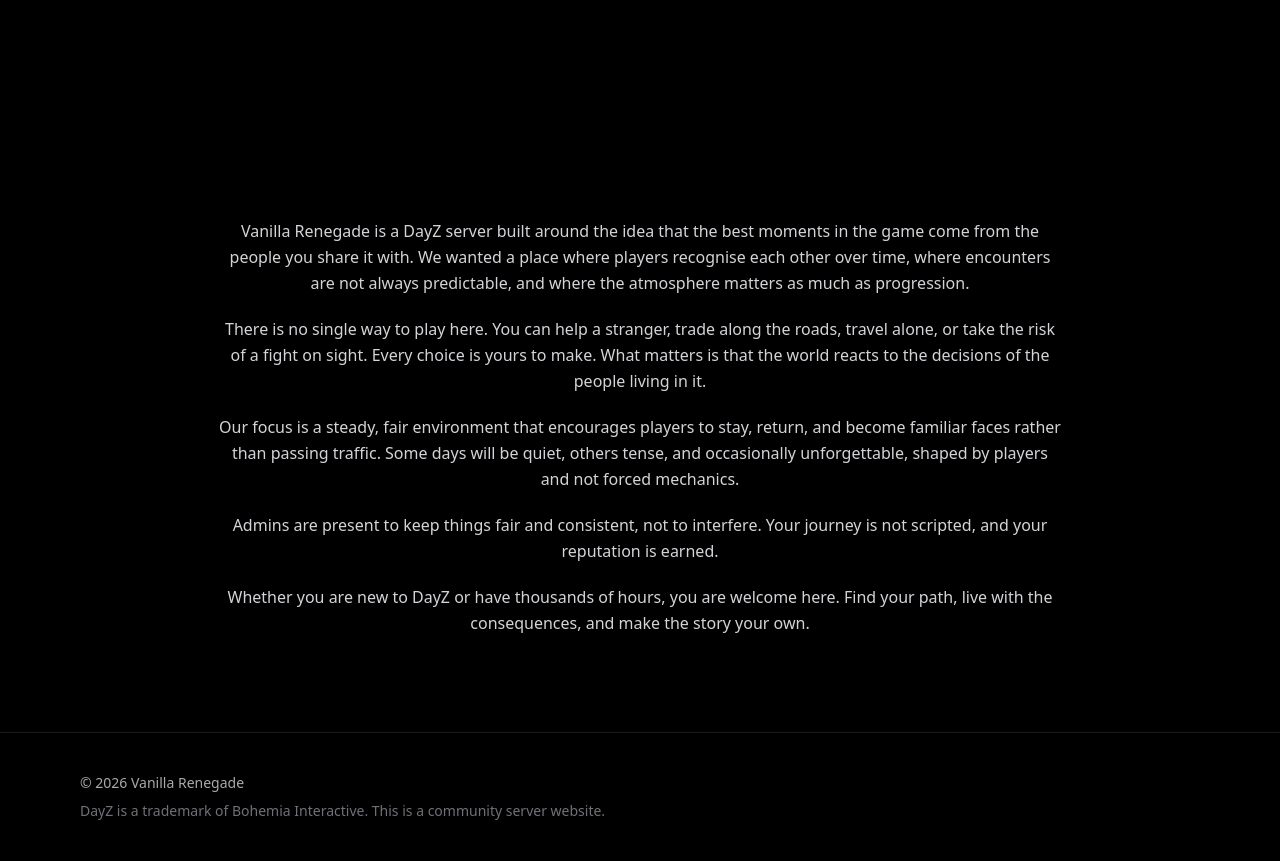
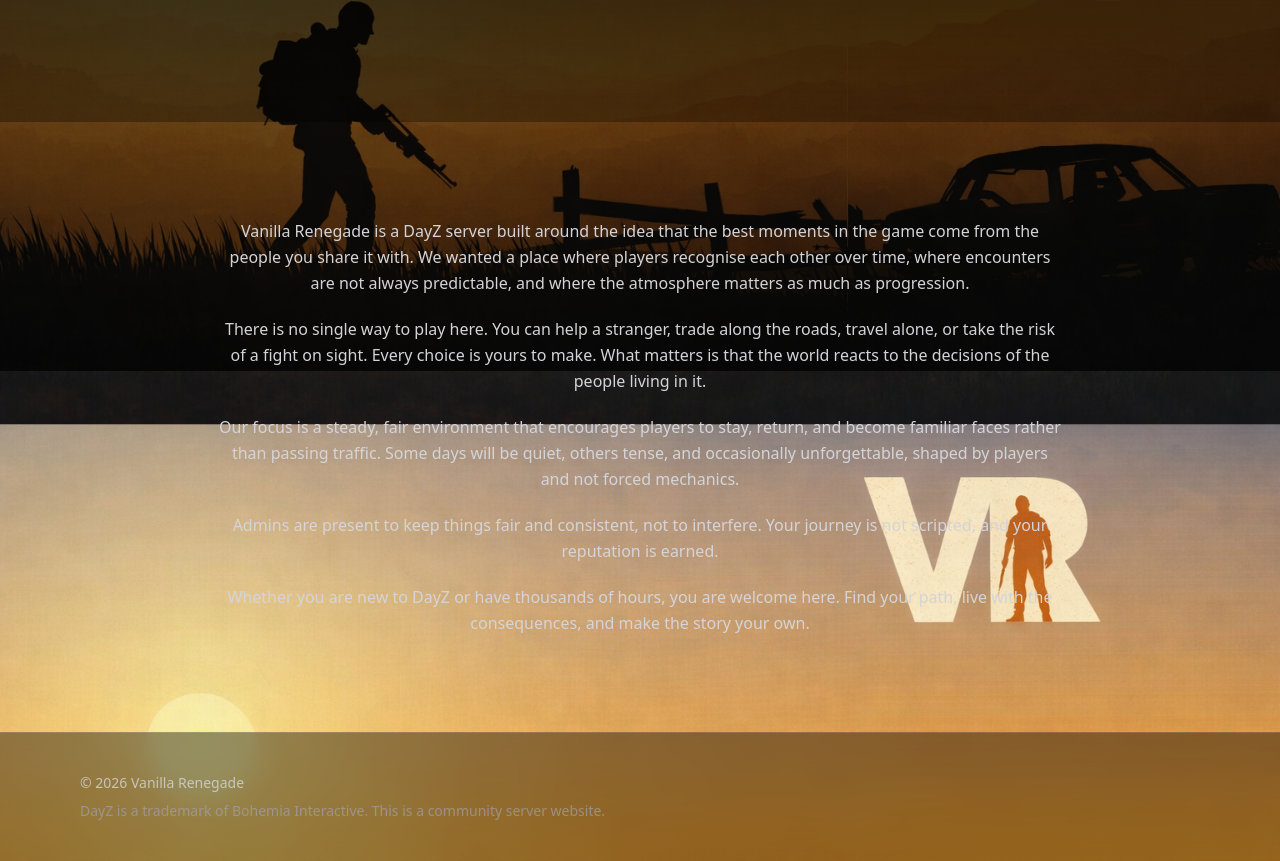
Before and after one commit to VR-Dayz/vanilla-renegade-site, a Next.js app: page / in a window 1280 px wide. Shown: the part 429-1290 px from the top of the page. Built offline with nearby package versions, Linux system fonts and the light colour scheme.

Commit message:
Update SiteShell.tsx

```diff
--- a/src/components/SiteShell.tsx
+++ b/src/components/SiteShell.tsx
@@ -17,7 +17,7 @@
 
 export function SiteShell({ children }: { children: React.ReactNode }) {
   return (
-    <div className="flex flex-col min-h-[100svh] bg-black text-white">
+    <div className="flex flex-col min-h-[100svh] text-white">
 
       {/* Header */}
       <header className="sticky top-0 z-50 backdrop-blur-md bg-black/35 border-b border-white/10 supports-[backdrop-filter]:bg-black/30">
@@ -57,7 +57,7 @@
       </main>
 
       {/* Footer */}
-      <footer className="border-t border-white/10 bg-black/40">
+      <footer className="border-t border-white/10 bg-black/40 backdrop-blur-md">
         <div className="mx-auto max-w-6xl px-4 py-10 text-sm text-zinc-300/80 flex flex-col gap-2">
           <div>
             © {new Date().getFullYear()} {SERVER.name}
```
